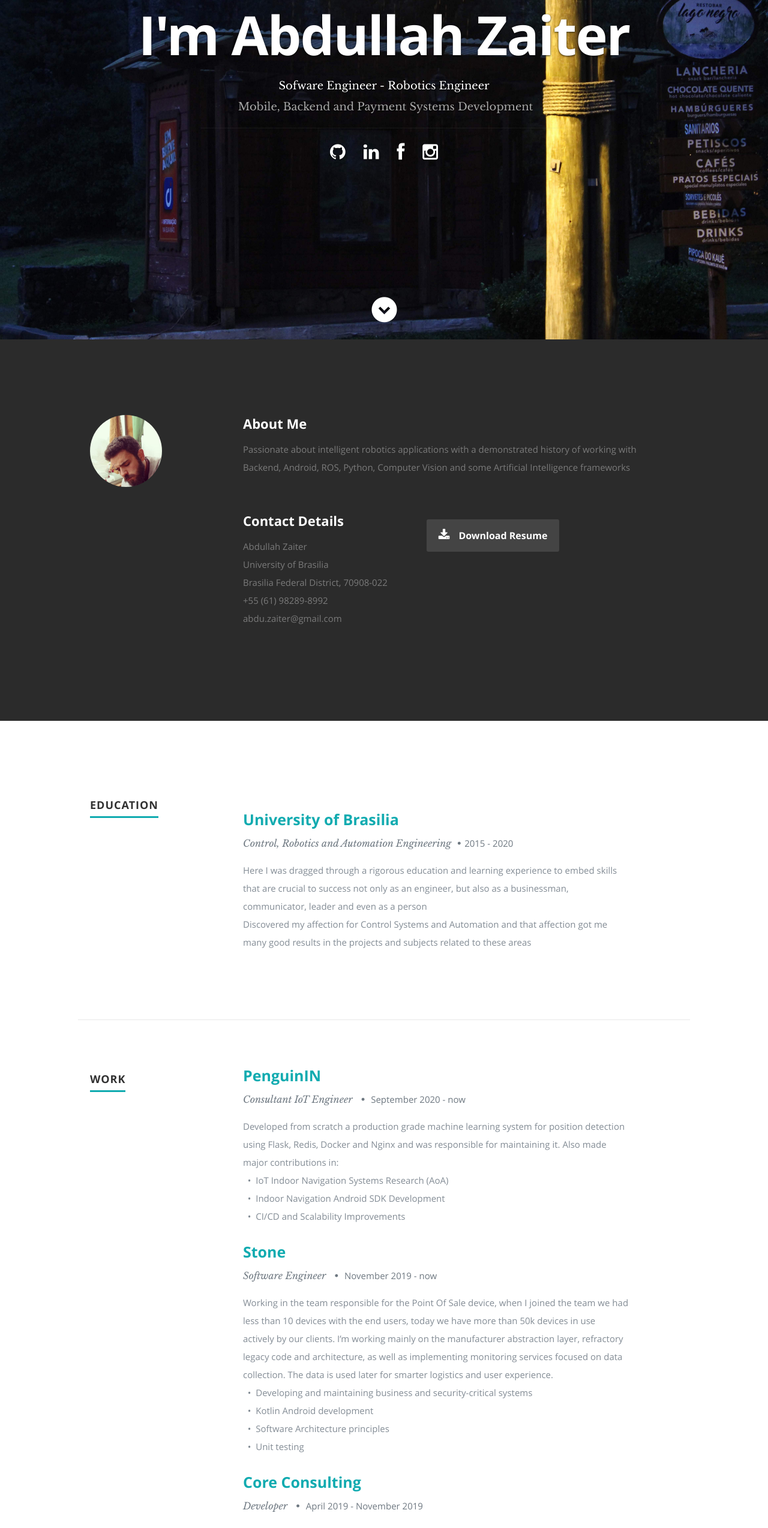
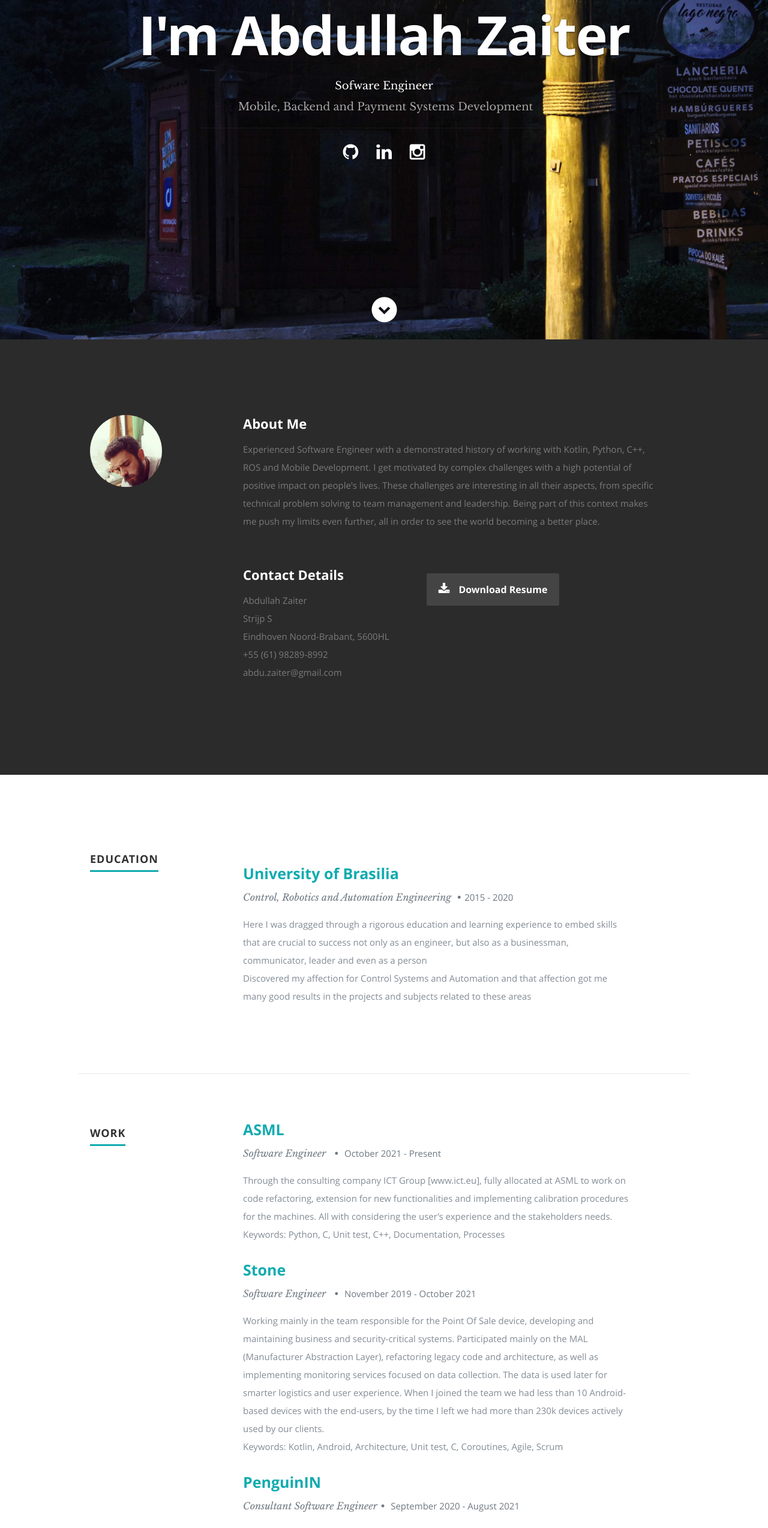
Before and after one commit to zaitera/abdullah-zaiter.github.io, a React (Create React App) app: page / in a window 1280 px wide. Shown: the part 234-2782 px from the top of the page at 60% size. Built offline with nearby package versions, Linux system fonts and the light colour scheme.

Commit message:
updating website

```diff
--- a/public/resumeData.json
+++ b/public/resumeData.json
@@ -1,18 +1,18 @@
 {
   "main": {
     "name":"Abdullah Zaiter",
-    "occupation":"Sofware Engineer - Robotics Engineer",
+    "occupation":"Sofware Engineer",
     "description":"Mobile, Backend and Payment Systems Development",
     "image":"profilepic.jpg",
-    "bio":"Passionate about intelligent robotics applications with a demonstrated history of working with Backend, Android, ROS, Python, Computer Vision and some Artificial Intelligence frameworks",
+    "bio":"Experienced Software Engineer with a demonstrated history of working with Kotlin, Python, C++, ROS and Mobile Development. I get motivated by complex challenges with a high potential of positive impact on people's lives. These challenges are interesting in all their aspects, from specific technical problem solving to team management and leadership. Being part of this context makes me push my limits even further, all in order to see the world becoming a better place.",
     "contactmessage":"Contact me if you think we can somehow make your life, my life and the world evolve",
     "email": "abdu.zaiter@gmail.com",
     "phone": "+55 (61) 98289-8992",
     "address":{
-      "street":"University of Brasilia",
-      "city":"Brasilia",
-      "state":"Federal District",
-      "zip": "70908-022"
+      "street":"Strijp S",
+      "city":"Eindhoven",
+      "state":"Noord-Brabant",
+      "zip": "5600HL"
     },
     "website": "https://abdullah-zaiter.github.io/",
     "resumedownload":"https://drive.google.com/file/d/1XzzFZzpkK39f45SzCc3ovuOMYyX0zgDD",
@@ -26,11 +26,6 @@
         "name":"linkedin",
         "url":"https://www.linkedin.com/in/abdullah-zaiter/",
         "className":"fa fa-linkedin"
-      },
-      {
-        "name":"facebook",
-        "url":"https://www.facebook.com/Abdullah.Zaiter.96",
-        "className":"fa fa-facebook"
       },
       {
         "name":"instagram",
@@ -53,25 +48,32 @@
     ],
     "work":[
       {
-        "company":"PenguinIN",
-        "link":"https://penguinin.com/",
-        "title":"Consultant IoT Engineer  ",
-        "years":"September 2020 - now",
-        "description":"Developed from scratch a production grade machine learning system for position detection using Flask, Redis, Docker and Nginx and was responsible for maintaining it. Also made major contributions in:\n  •  IoT Indoor Navigation Systems Research (AoA)\n  •  Indoor Navigation Android SDK Development\n  •  CI/CD and Scalability Improvements"
+        "company":"ASML",
+        "link":"https://www.asml.com/",
+        "title":"Software Engineer  ",
+        "years":"October 2021 - Present",
+        "description":"Through the consulting company ICT Group [www.ict.eu], fully allocated at ASML to work on code refactoring, extension for new functionalities and implementing calibration procedures for the machines. All with considering the user’s experience and the stakeholders needs.\nKeywords: Python, C, Unit test, C++, Documentation, Processes"
       },
       {
         "company":"Stone",
         "link":"https://www.stone.co/",
         "title":"Software Engineer  ",
-        "years":"November 2019 - now",
-        "description":"Working in the team responsible for the Point Of Sale device, when I joined the team we had less than 10 devices with the end users, today we have more than 50k devices in use actively by our clients. I’m working mainly on the manufacturer abstraction layer, refractory legacy code and architecture, as well as implementing monitoring services focused on data collection. The data is used later for smarter logistics and user experience.\n  •  Developing and maintaining business and security-critical systems\n  •  Kotlin Android development\n  •  Software Architecture principles\n  •  Unit testing"
+        "years":"November 2019 - October 2021",
+        "description":"Working mainly in the team responsible for the Point Of Sale device, developing and maintaining business and security-critical systems. Participated mainly on the MAL (Manufacturer Abstraction Layer), refactoring legacy code and architecture, as well as implementing monitoring services focused on data collection. The data is used later for smarter logistics and user experience. When I joined the team we had less than 10 Android-based devices with the end-users, by the time I left we had more than 230k devices actively used by our clients.\nKeywords: Kotlin, Android, Architecture, Unit test, C, Coroutines, Agile, Scrum"
+      },
+      {
+        "company":"PenguinIN",
+        "link":"https://penguinin.com/",
+        "title":"Consultant Software Engineer",
+        "years":"September 2020 - August 2021",
+        "description":"I had to deal with legacy systems and processes on a very diverse stack, started working on refactoring an android app written in Java to Kotlin following the clean architecture concepts as well as implementing unit and instrumentation tests. Also, I Developed from scratch a production-grade machine learning system for position detection in order to substitute the old system based on asp.net. The stack used was Python, Flask, Redis, Docker, and Nginx, and I was responsible for maintaining it.\nKeywords: Python, CI/CD, DevOps, Flask, Backend, Docker, Nginx, Android, Kotlin"
       },
       {
         "company":"Core Consulting",
         "link":"http://coreconsulting.com.br/",
         "title":"Developer  ",
         "years":"April 2019 - November 2019",
-        "description":"A company that focuses on designing and executing research and development projects to implement service-oriented buses. Most of the developed services are for health information interoperability. I worked mostly on building a mobile app that fetches and renders EHRs (Electronic Health Records) dynamically in real-time."
+        "description":"I participated in building a mobile app that gives the client a unique health experience, my main tasks on the mobile app were about fetching and rendering EHRs (Electronic Health Records) dynamically in real-time. Also worked on the backend implementation of FHIR using HAPI (an open-source implementation of FHIR) and deployed it to an internal staging server for validation purposes, the works were done mainly in Spring Boot Kotlin.\nKeywords: React Native, EHR, Javascript, Agile, HL7, FHIR"
       },
       {
         "company":"Z-Tecnologia",
--- a/src/Components/About.js
+++ b/src/Components/About.js
@@ -48,7 +48,7 @@ class About extends Component {
                </div>
                <div className="columns download">
                   <p>
-                     <a href={resumeDownload} className="button" onClick={this.sendEvent}><i className="fa fa-download"></i>Download Resume</a>
+                     <a href={resumeDownload} className="button" onClick={this.sendEvent} target="_blank"><i className="fa fa-download"></i>Download Resume</a>
                   </p>
                </div>
             </div>
```
